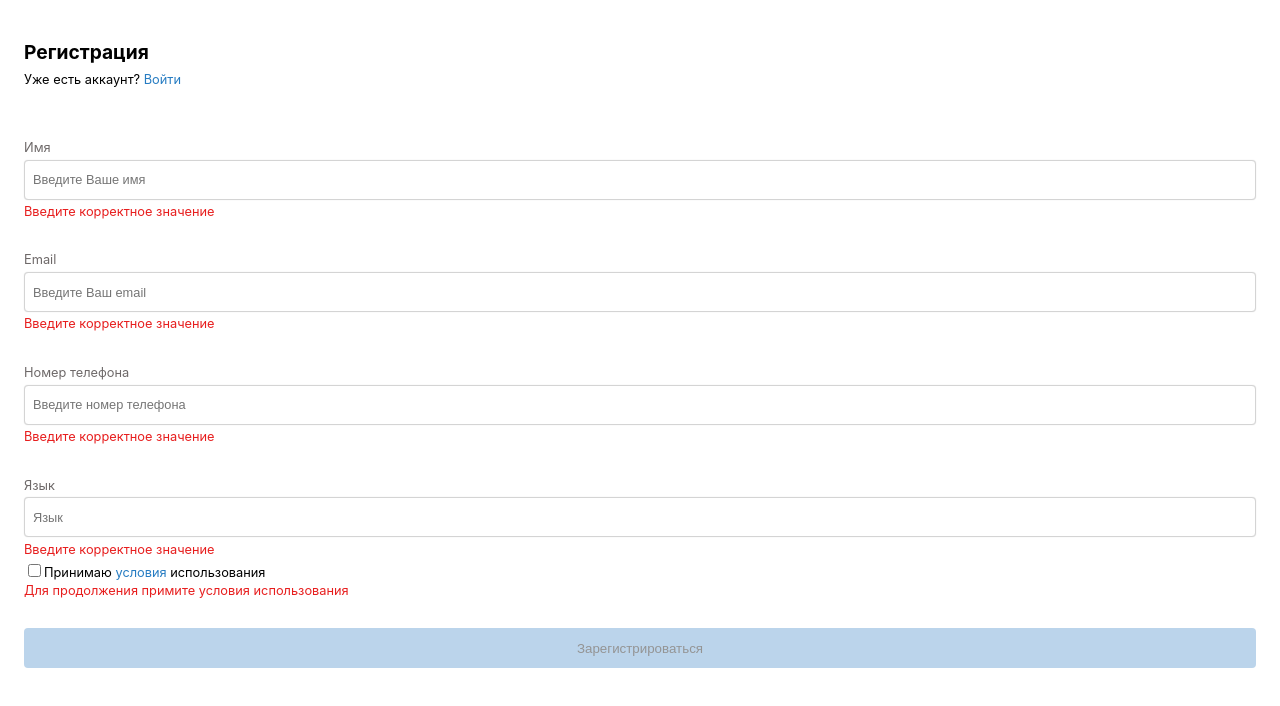
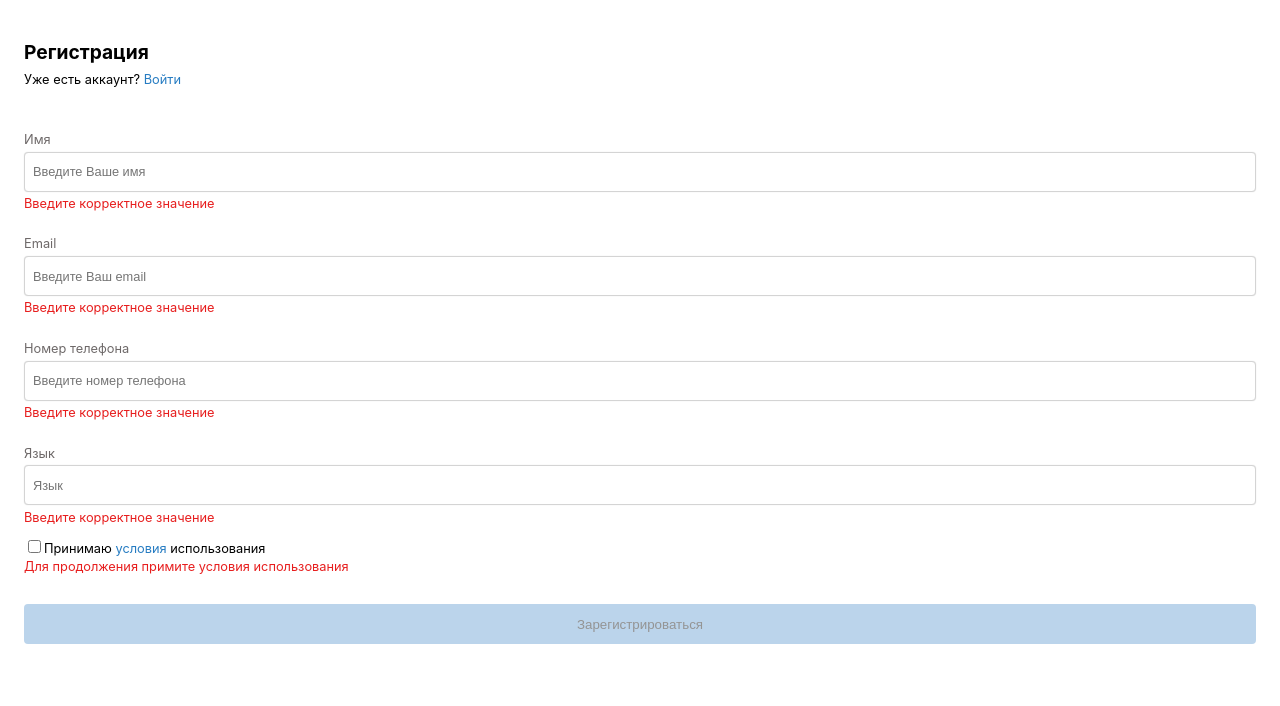
Before and after one commit to Saluer/test-project, a React (Create React App) app: page / in a window 1280 px wide. Shown: the top 706 px of the page. Built offline with nearby package versions, Linux system fonts and the light colour scheme.

Commit message:
Мизерные правки

```diff
--- a/src/App.css
+++ b/src/App.css
@@ -36,7 +36,8 @@ input {
 .form__text-field {
 	display: flex;
 	flex-direction: column;
-	margin: 3rem 0;
+	margin: 0;
+	margin-top:2.5rem;
 	margin-bottom: 1.5rem;
 }
 
@@ -97,7 +98,9 @@ input {
 .check-field .error-message{
 	margin-top: 0.15rem;
 }
-
+.check-field{
+	margin-top:2rem;
+}
 .button {
 	cursor: pointer;
 	display: block;
```
